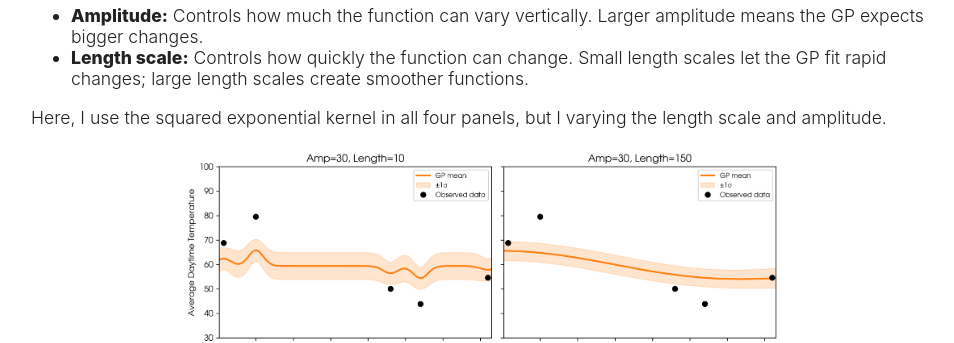
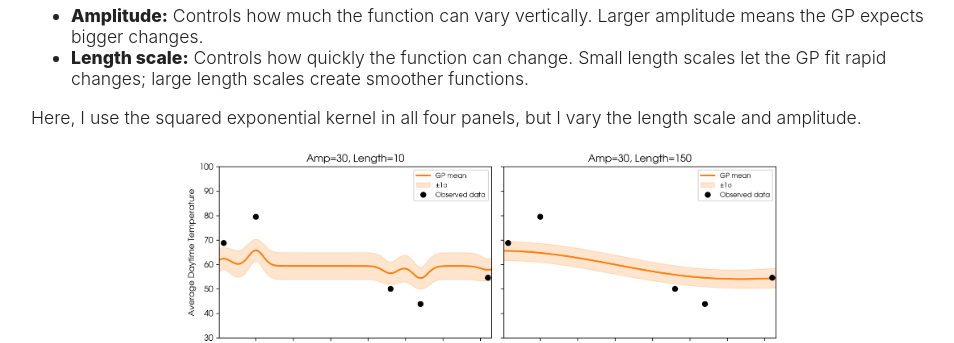
Before and after one commit to zoekko/zoekko.github.io, a Jekyll site: the page blog/gps/gp-toy-example.html, which Jekyll copies as it is, in a window 1280 px wide and 900 px high, scrolled down 6175 px. Shown: the part 153-496 px from the top of the window, without its empty margins (158-1112 px from the left). Built offline with Jekyll 4.4.1, drawn with Linux system fonts in a browser that asks for light colours.

Commit message:
Update gp-toy-example.html

```diff
--- a/blog/gps/gp-toy-example.html
+++ b/blog/gps/gp-toy-example.html
@@ -281,7 +281,7 @@
                     <li><b>Amplitude:</b> Controls how much the function can vary vertically. Larger amplitude means the GP expects bigger changes.</li>
                     <li><b>Length scale:</b> Controls how quickly the function can change. Small length scales let the GP fit rapid changes; large length scales create smoother functions.</li>
                 </ul>
-                Here, I use the squared exponential kernel in all four panels, but I varying the length scale and amplitude.
+                Here, I use the squared exponential kernel in all four panels, but I vary the length scale and amplitude.
             </p>
             <div class="image-container">
                 <img src="hyperparameter_choice.png" alt="GP fit with varied amplitude and length scale"/>
```
